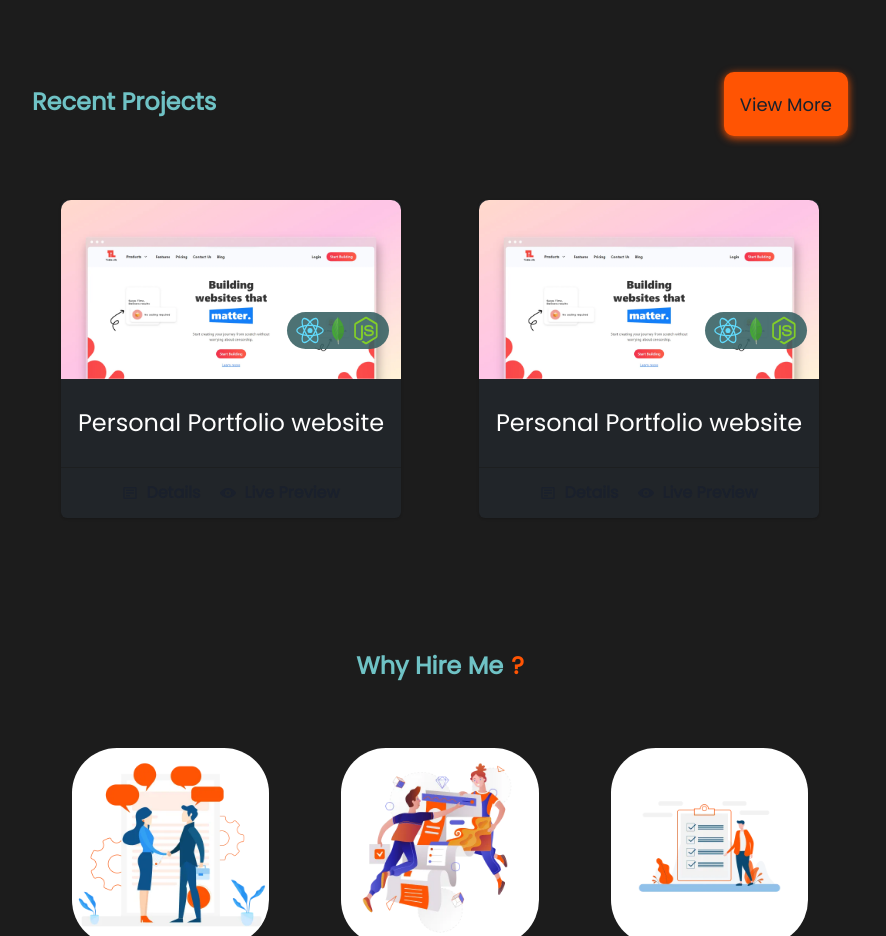
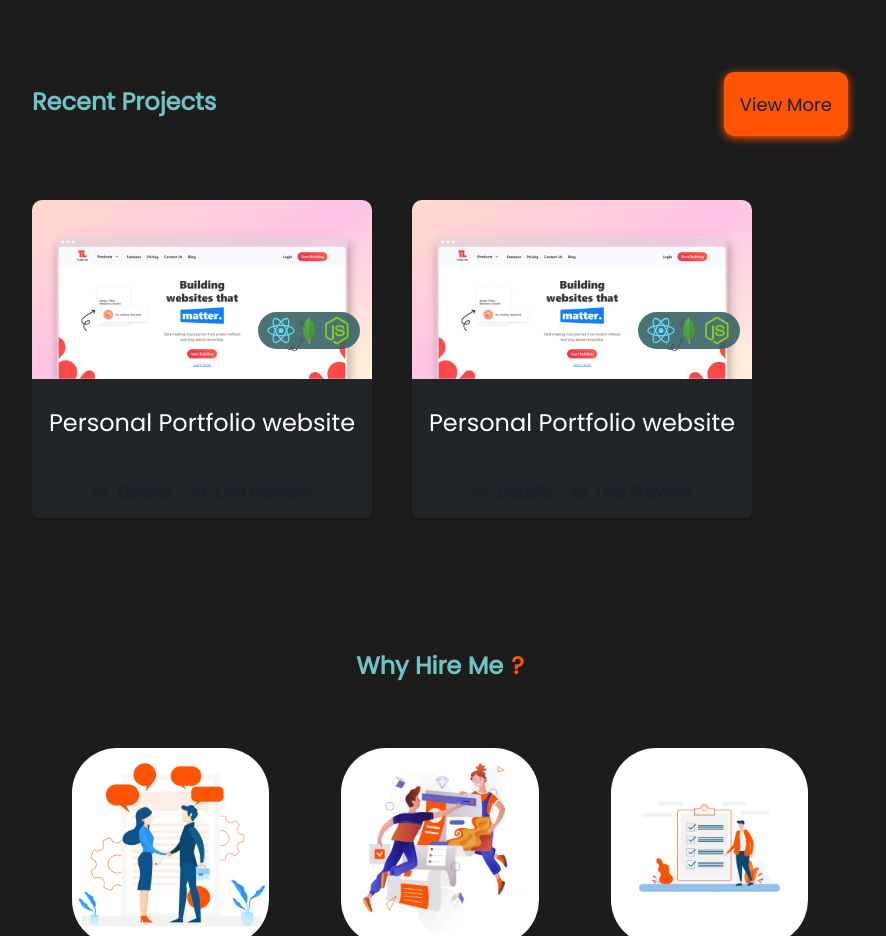
Before and after one commit to novertech411/portfolio-1.1, a React (Create React App) app: page / in a window 1280 px wide. Shown: the part 1160-2096 px from the top of the page, without its empty margins (200-1086 px from the left). Built offline with nearby package versions, Linux system fonts and the light colour scheme.

Commit message:
almost done

```diff
--- a/src/components/Cardbar.js
+++ b/src/components/Cardbar.js
@@ -31,7 +31,7 @@ export default function Cardbar() {
           </CardBody>
           <Divider color="dark.100"/>
           <CardFooter p="5px">
-            <Stack direction='row'  justifyContent="center" width="100%"  gap={{base:"12" , md:"5"}} >
+            <Stack direction='row'  justifyContent="center" width="100%"  gap={{base:"20%" , md:"5"}} >
               <Button px="0px"  _hover={ { background:"dark.300"  } }  variant="ghost"  leftIcon={<BiDetail />}>Details</Button>
 
               <Button  px="0px"  _hover={ { background:"dark.300"  } }   variant="ghost"  leftIcon={<ViewIcon />}>Live Preview</Button>
--- a/src/components/Projectsection.js
+++ b/src/components/Projectsection.js
@@ -30,12 +30,14 @@ export default function Projectsection() {
         </Button>
       </Flex>
 
-      <SimpleGrid pt="4rem" spacing="20px" minChildWidth="300px"
+      <Flex pt="4rem"gap={10}
+   flexWrap="wrap"
+   justifyContent={{base:"center", md:"left"}}
 
-      justifyItems="center"
+
       >
         <Cardbar /> <Cardbar />
-      </SimpleGrid>
+      </Flex>
     </Box>
   );
 }
```
